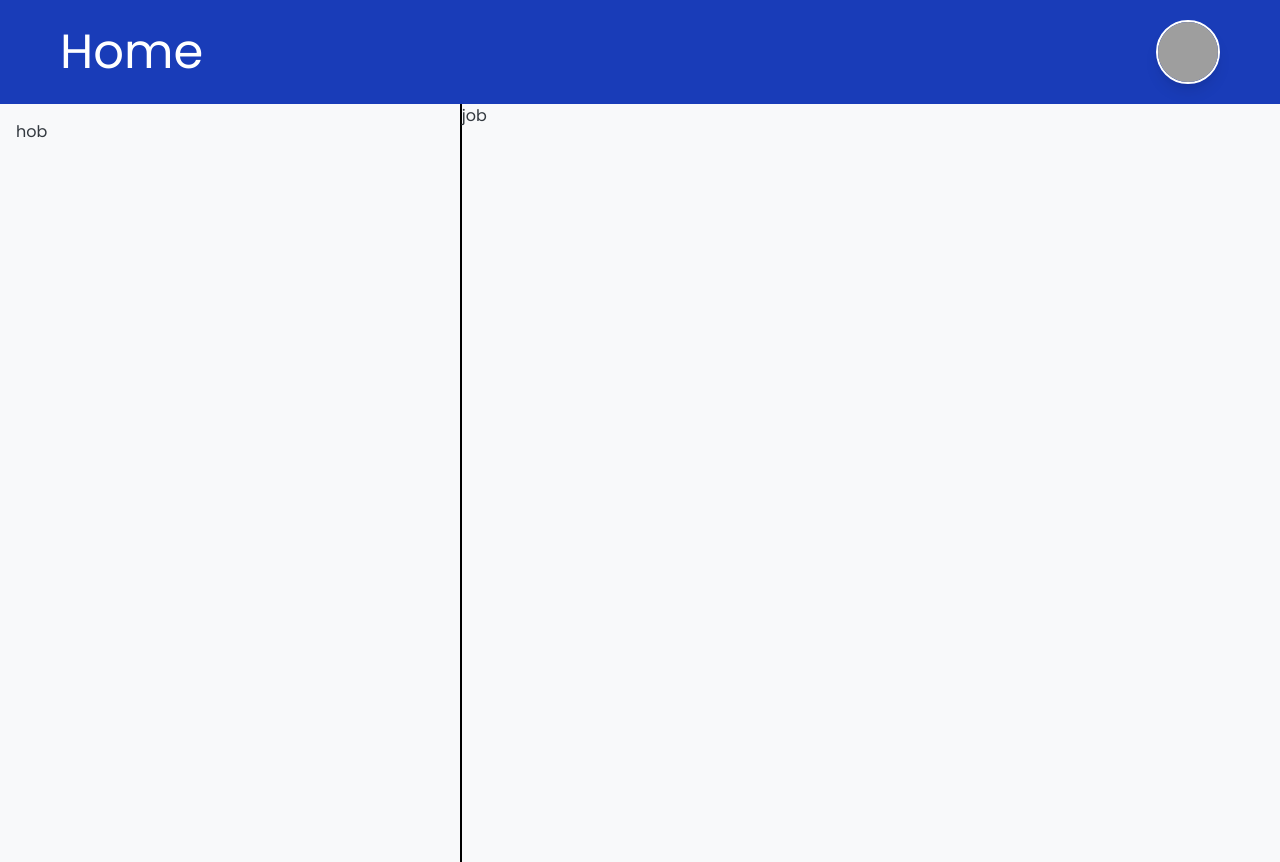
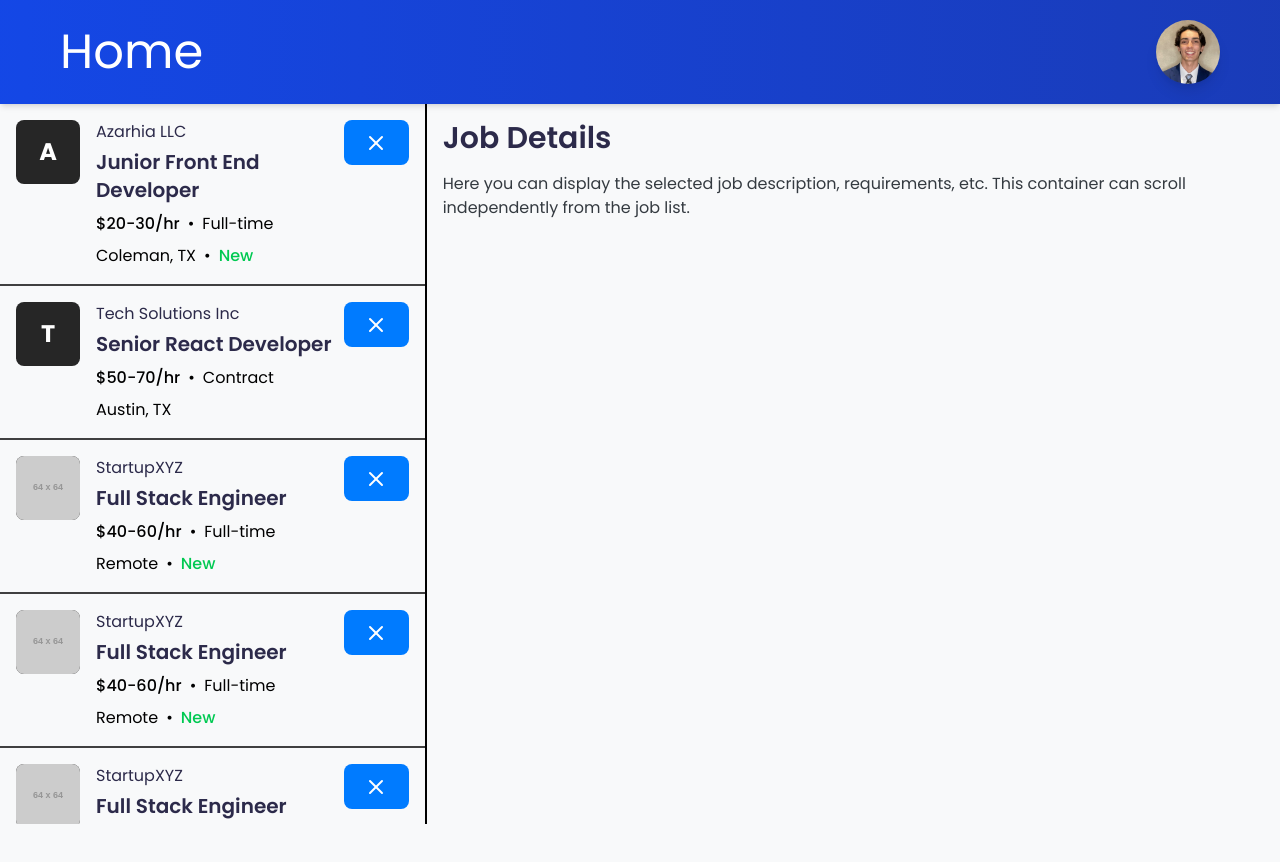
Before and after one commit to Lg0ma/AI-Hackathon-Fall25, a React (Vite) app in the folder frontend/: page /home in a window 1280 px wide. Shown: the top 862 px of the page. After the commit the page ends 824 px from the top, so only its background shows below. Built offline with nearby package versions, Linux system fonts and the light colour scheme; grey boxes are pictures that could not be loaded.

Commit message:
Added Home

```diff
--- a/frontend/package.json
+++ b/frontend/package.json
@@ -12,6 +12,7 @@
   "dependencies": {
     "@tailwindcss/postcss": "^4.1.16",
     "@tailwindcss/vite": "^4.1.16",
+    "lucide-react": "^0.548.0",
     "react": "^19.1.1",
     "react-dom": "^19.1.1",
     "react-router-dom": "^7.9.4"
--- /dev/null
+++ b/frontend/src/components/JobCard.tsx
@@ -0,0 +1,108 @@
+import React from 'react';
+import { Bookmark, X } from 'lucide-react';
+
+interface JobCardProps {
+    company: string;
+    title: string;
+    rate: string;
+    employmentType: string;
+    location: string;
+    isNew?: boolean;
+    companyLogo?: string;
+    onBookmark?: () => void;
+    onClose?: () => void;
+    onClick?: () => void;
+    }
+
+export const JobCard: React.FC<JobCardProps> = ({
+    company,
+    title,
+    rate,
+    employmentType,
+    location,
+    isNew = false,
+    companyLogo,
+    onBookmark,
+    onClose,
+    onClick
+    }) => {
+    return (
+        <div
+        className=" text-white p-4 border-b-2 border-neutral-700 cursor-pointer hover:bg-gray-200 transition-colors"
+        onClick={onClick}
+        >
+        <div className="flex items-start gap-4">
+            {/* Company Logo */}
+            <div className="flex-shrink-0">
+            {companyLogo ? (
+                <img
+                src={companyLogo}
+                alt={`${company} logo`}
+                className="w-16 h-16 rounded-lg object-cover bg-neutral-800"
+                />
+            ) : (
+                <div className="w-16 h-16 rounded-lg bg-neutral-800 flex items-center justify-center text-2xl font-bold text-white">
+                {company.charAt(0)}
+                </div>
+            )}
+            </div>
+
+            {/* Job Details */}
+            <div className="flex-1 min-w-0">
+            <div className="flex items-start justify-between gap-2">
+                <div className="flex-1">
+                <h3 className="text-base font-normal text-white mb-1">
+                    {company}
+                </h3>
+                <h2 className="text-xl font-semibold mb-2 ">
+                    {title}
+                </h2>
+                </div>
+
+                {/* Action Buttons */}
+                <div className="flex items-center gap-2 flex-shrink-0">
+                {/* <button
+                    onClick={(e) => {
+                    e.stopPropagation();
+                    onBookmark?.();
+                    }}
+                    className="p-2 hover:bg-neutral-700 rounded transition-colors"
+                    aria-label="Bookmark job"
+                >
+                    <Bookmark className="w-6 h-6" />
+                </button> */}
+                <button
+                    onClick={(e) => {
+                    e.stopPropagation();
+                    onClose?.();
+                    }}
+                    className="p-2 hover:bg-neutral-700 rounded transition-colors"
+                    aria-label="Close"
+                >
+                    <X className="w-6 h-6" />
+                </button>
+                </div>
+            </div>
+
+            {/* Rate and Employment Type */}
+            <div className="text-black mb-2">
+                <span className="font-medium">{rate}</span>
+                <span className="mx-2">•</span>
+                <span>{employmentType}</span>
+            </div>
+
+            {/* Location and New Badge */}
+            <div className="flex items-center gap-2 text-black">
+                <span>{location}</span>
+                {isNew && (
+                <>
+                    <span>•</span>
+                    <span className="text-green-500 font-medium">New</span>
+                </>
+                )}
+            </div>
+            </div>
+        </div>
+        </div>
+    );
+};
--- a/frontend/src/components/JobPosting.tsx
+++ /dev/null
@@ -1,6 +0,0 @@
-
-const JobPosting = () => {
-
-}
-
-export default JobPosting
--- a/frontend/src/pages/Home.tsx
+++ b/frontend/src/pages/Home.tsx
@@ -1,36 +1,75 @@
+import { useState } from "react";
 import { useNavigate } from "react-router-dom";
+import profilePic from "../public/professional_pic copy.png";
+import { JobCard } from "../components/JobCard";
 
 function Home() {
+    const [jobs, setJobs] = useState([]);
     const navigate = useNavigate();
 
     const goProfile = () => {
         console.log("Hello");
-    }
+    };
 
     return (
         <>
-        <nav className="flex justify-between bg-blue-800 py-5 text-white px-15">
-            <div className="flex items-center text-5xl">
-                Home
-            </div>
+        <nav className="flex justify-between bg-gradient-to-r from-blue-700 to-blue-800 py-5 text-white px-15 shadow-md">
+            <div className="flex items-center text-5xl">Home</div>
             <div>
-                <img
-                    onClick={goProfile}
-                    src="/professional_pic.jpeg"
-                    alt="User Profile"
-                    className="w-16 h-16 rounded-full object-cover shadow-lg border-2 border-white"
-                />
-
+            <img
+                onClick={goProfile}
+                src={profilePic}
+                alt="User Profile"
+                className="w-16 h-16 rounded-full object-cover shadow-lg cursor-pointer"
+            />
             </div>
         </nav>
-        <div className="min-h-screen flex">
-            {/* Jobs on the left side */}
-            <div className="border-r-2 border-black grow-2 p-4">
-                hob
+
+        {/* Main container — fixed height and no scrolling */}
+        <div className="flex h-[calc(100vh-80px)] overflow-hidden">
+            {/* Left: Job list (scrollable) */}
+            <div className="border-r-2 border-black w-1/3 overflow-y-auto">
+            <JobCard
+                company="Azarhia LLC"
+                title="Junior Front End Developer"
+                rate="$20-30/hr"
+                employmentType="Full-time"
+                location="Coleman, TX"
+                isNew={true}
+            />
+
+            <JobCard
+                company="Tech Solutions Inc"
+                title="Senior React Developer"
+                rate="$50-70/hr"
+                employmentType="Contract"
+                location="Austin, TX"
+                isNew={false}
+            />
+
+            {/* rest of job cards */}
+            {Array.from({ length: 8 }).map((_, i) => (
+                <JobCard
+                key={i}
+                company="StartupXYZ"
+                title="Full Stack Engineer"
+                rate="$40-60/hr"
+                employmentType="Full-time"
+                location="Remote"
+                isNew={true}
+                companyLogo="https://placehold.co/64x64/4f46e5/ffffff?text=SX"
+                />
+            ))}
             </div>
-            {/* Single job page on the right */}
-            <div className="grow-4">
-                job
+
+            {/* Right: Job details section (also scrollable) */}
+            <div className="w-2/3 overflow-y-auto p-4">
+            <h2 className="text-3xl font-semibold mb-4">Job Details</h2>
+            <p>
+                Here you can display the selected job description, requirements,
+                etc. This container can scroll independently from the job list.
+            </p>
+            <div className="h-[1500px]" /> {/* Example long content */}
             </div>
         </div>
         </>
```
Also changed, not shown: frontend/src/public/professional_pic copy.png (added), 1 other file (tests, documents, lock files or other folders).
